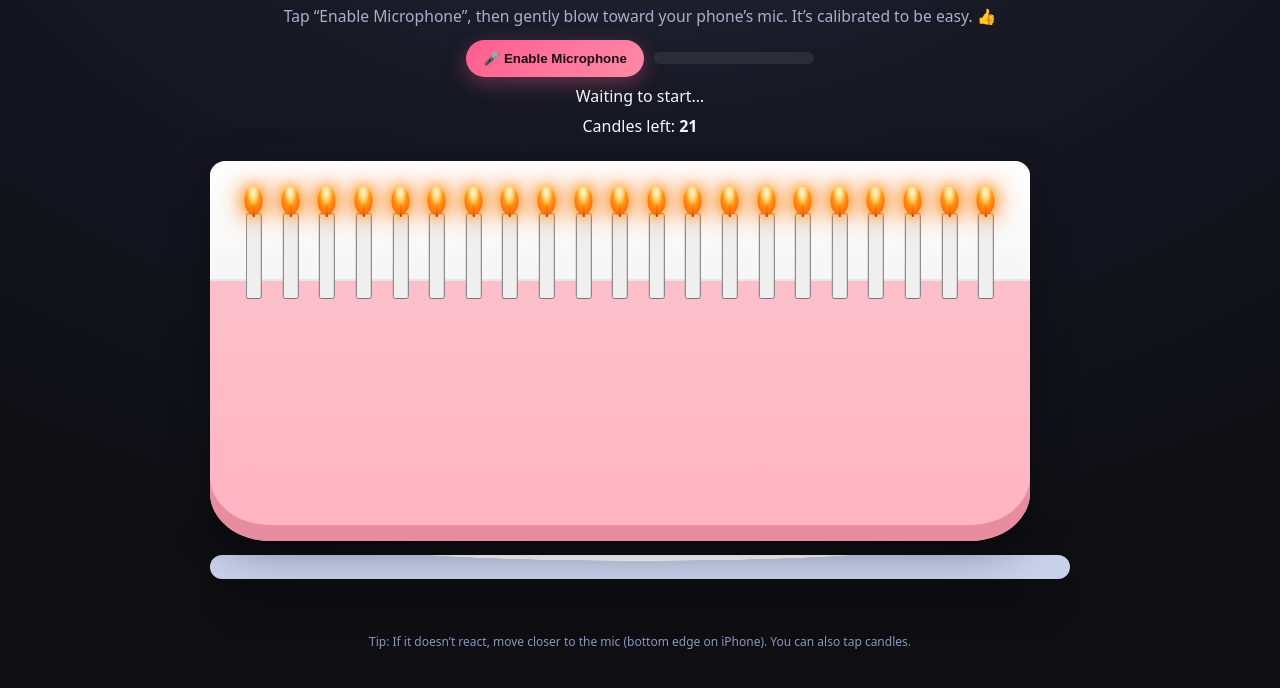
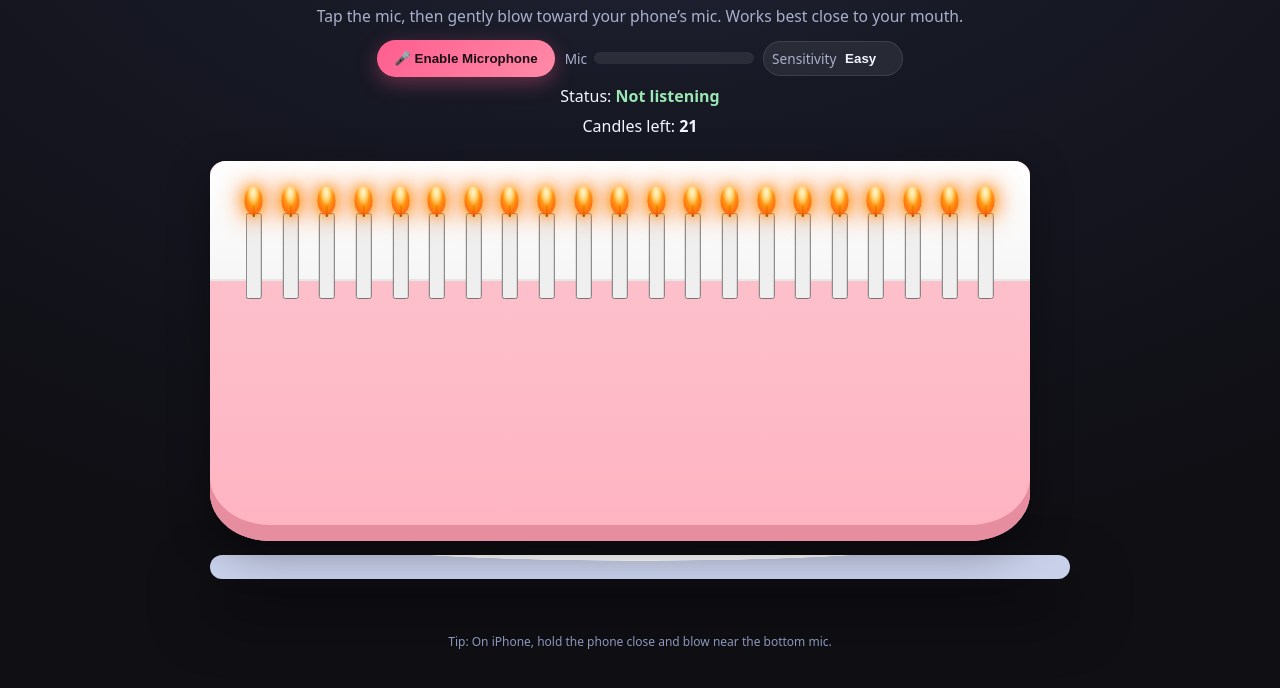
Before and after one commit to mehdi00712/ray, a plain HTML site: page index.html in a window 1280 px wide. Shown: the part 66-754 px from the top of the page. Drawn offline with Linux system fonts and the light colour scheme.

Commit message:
Update index.html

```diff
--- a/index.html
+++ b/index.html
@@ -1,22 +1,32 @@
 <!DOCTYPE html>
 <html lang="en">
 <head>
-  <meta charset="utf-8" />
-  <meta name="viewport" content="width=device-width, initial-scale=1, viewport-fit=cover" />
+  <meta charset="utf-8"/>
+  <meta name="viewport" content="width=device-width, initial-scale=1, viewport-fit=cover"/>
   <title>Blow Out 21 Candles 🎂</title>
-  <link rel="stylesheet" href="style.css" />
+  <link rel="stylesheet" href="style.css"/>
 </head>
 <body>
   <header class="top">
     <h1>Blow Out 21 Candles 🎂</h1>
-    <p class="hint">
-      Tap “Enable Microphone”, then gently blow toward your phone’s mic. It’s calibrated to be easy. 👍
-    </p>
+    <p class="hint">Tap the mic, then gently blow toward your phone’s mic. Works best close to your mouth.</p>
     <div class="controls">
       <button id="micBtn" class="btn">🎤 Enable Microphone</button>
-      <span id="level" class="level" aria-live="polite"></span>
+
+      <div class="levelWrap" aria-label="Microphone level">
+        <span class="levelLabel">Mic</span>
+        <span id="level" class="level" aria-live="polite"></span>
+      </div>
+
+      <div class="sensWrap">
+        <label class="sensLabel" for="sens">Sensitivity</label>
+        <select id="sens">
+          <option value="easy" selected>Easy</option>
+          <option value="normal">Normal</option>
+        </select>
+      </div>
     </div>
-    <p id="status" class="status">Waiting to start…</p>
+    <p id="status" class="status">Status: <strong>Not listening</strong></p>
     <p id="remaining" class="remaining">Candles left: <strong>21</strong></p>
   </header>
 
@@ -30,14 +40,18 @@
   <div id="overlay" class="overlay" hidden>
     <div class="message-card">
       <h2>🎉 Happy Birthday Ray! 🎉</h2>
-      <p>Wishing you an amazing year ahead.</p>
+      <p>Make a wish! 🥳</p>
       <button id="resetBtn" class="btn ghost">Reset &amp; Blow Again</button>
     </div>
     <canvas id="confetti" aria-hidden="true"></canvas>
   </div>
 
+  <noscript>
+    <p class="noscript">This page needs JavaScript to detect your microphone and blow out candles.</p>
+  </noscript>
+
   <footer class="foot">
-    <small>Tip: If it doesn’t react, move closer to the mic (bottom edge on iPhone). You can also tap candles.</small>
+    <small>Tip: On iPhone, hold the phone close and blow near the bottom mic.</small>
   </footer>
 
   <script src="script.js" defer></script>
```
